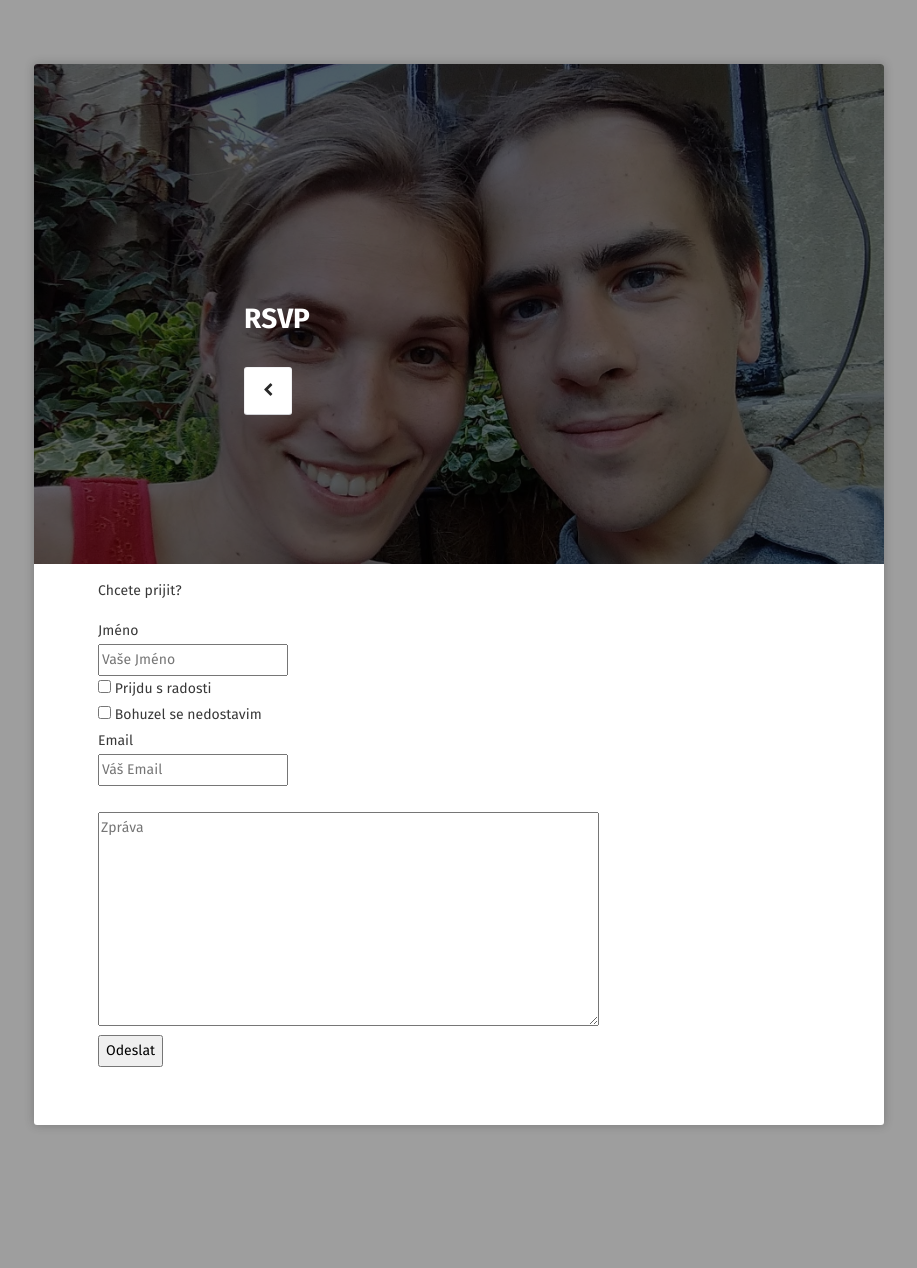
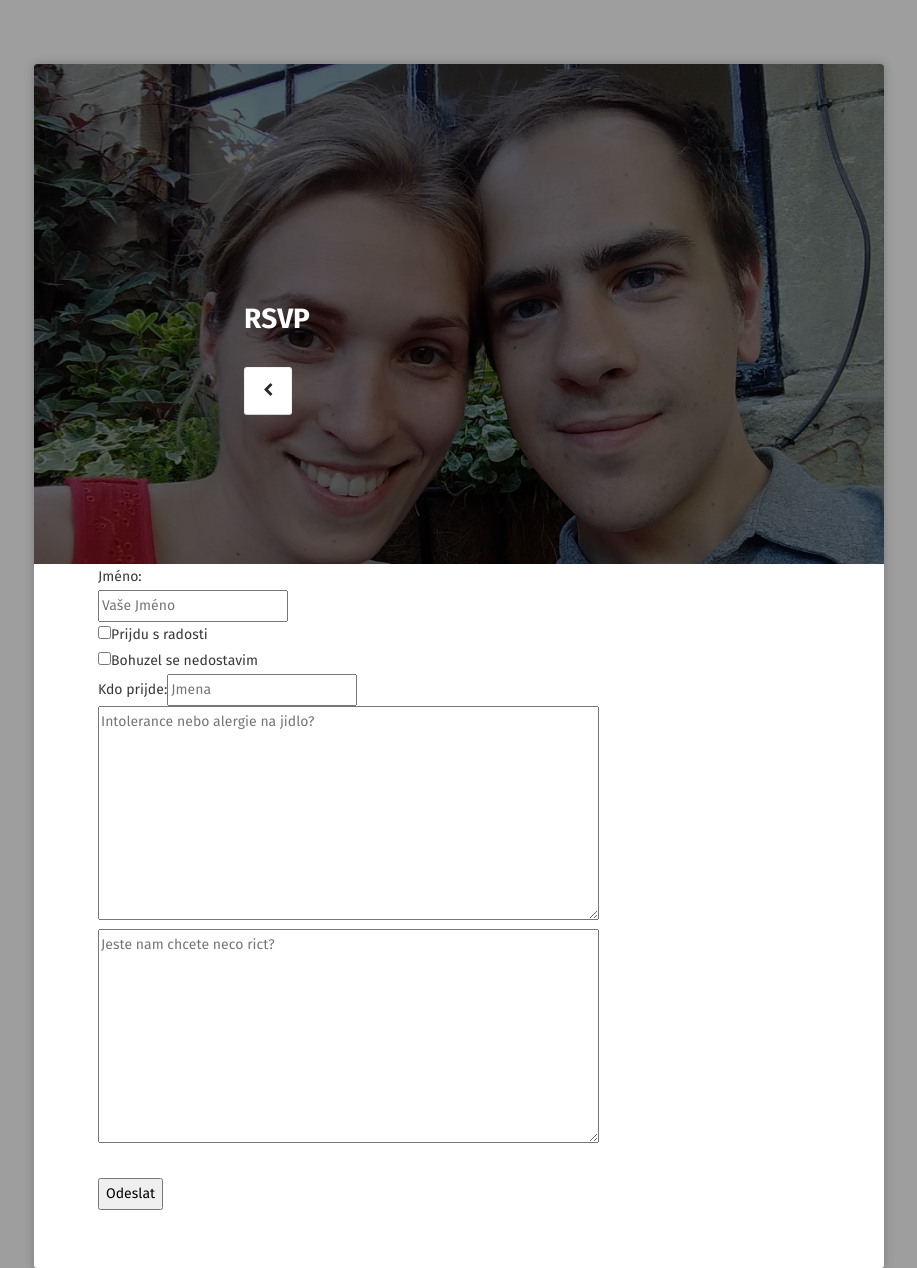
Before and after one commit to Helena-Benoit/Helena-Benoit.github.io, a Jekyll site: the page built from _posts/2019-01-14-rsvp-cz.md, in a window 1280 px wide. Shown: the whole page, without its empty margins (181-1098 px from the left). Built offline with Jekyll 4.4.1, drawn with Linux system fonts in a browser that asks for light colours; some web fonts are replaced; before the commit the page ends 1125 px from its top, so only the background shows below that.

Commit message:
cz form 8

```diff
--- a/_posts/2019-01-14-rsvp-cz.md
+++ b/_posts/2019-01-14-rsvp-cz.md
@@ -7,30 +7,19 @@ cz: true
 comments: false
 feature: "/assets/img/us/us6.jpg"
 ---
-Chcete prijit?
 
 
 <form action="http://getsimpleform.com/messages?form_api_token=e184e367746131b0bf2461bad87f8cd4" method="post">
 
-<label for='name'>Jméno</label><br/>
-
-<input type='text' id='name' name='name' placeholder='Vaše Jméno'/><br/>
-
-  <div class="checkbox">
-    <label>
-      <input type="checkbox" name='contact' value='Yes'> Prijdu s radosti <br/>
-      <input type="checkbox" name='contact' value='No'> Bohuzel se nedostavim <br/>
-    </label>
-  </div>
-
-<label for='email'>Email</label>
-      <br />
-      <input type='text' id='email' name='email' placeholder='Váš Email' />
-      <br />
-      <label for='email'></label>
-      <br />
-      <textarea id='message' name='message' placeholder='Zpráva' rows='8' cols='60'></textarea>
-      <br />
-      <input type='submit' value='Odeslat' />
-      <input type="hidden" name="redirect_to" value="https://helena-benoit.github.io/" />
+<label for='name'>Jméno:</label><br/><input type='text' id='name' name='name' placeholder='Vaše Jméno'/><br/>
+<div class="checkbox">
+     <label><input type="checkbox" name='contact' value='Yes'>Prijdu s radosti<br/>
+     <input type="checkbox" name='contact' value='No'>Bohuzel se nedostavim<br/></label>
+</div>
+<label for='email'>Kdo prijde:</label><input type='text' id='email' name='email' placeholder='Jmena'/><label for='email'></label><br/>
+<textarea id='message' name='message' placeholder='Intolerance nebo alergie na jidlo?' rows='8' cols='60'></textarea><br/>
+<textarea id='message' name='message' placeholder='Jeste nam chcete neco rict?' rows='8' cols='60'></textarea><br/>
+<br/>
+<input type='submit' value='Odeslat' />
+<input type="hidden" name="redirect_to" value="https://helena-benoit.github.io/" />
 </form>
```
